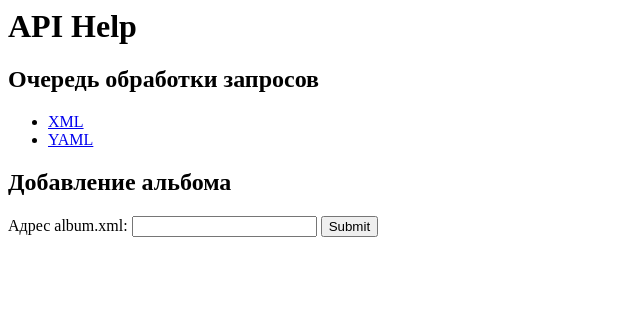
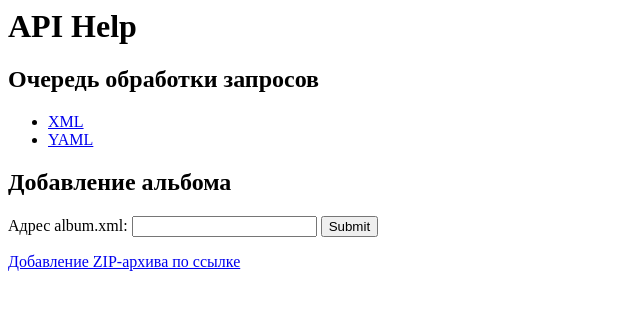
Before and after one commit to google-code-export/freemusic, a Django app: template website/templates/api.html in a window 1280 px wide. Shown: the top 310 px of the page, without its empty margins (0-640 px from the left). Run offline with Django 3.2, Linux system fonts and the light colour scheme; the template is opened without the code that fills it, so the values that code supplies are empty.

Commit message:
?????? ?? /upload/remote ?? /api.

```diff
--- a/website/templates/api.html
+++ b/website/templates/api.html
@@ -13,4 +13,6 @@
 <label>Адрес album.xml: <input type="text" name="url"/></label>
 <input type="submit"/>
 </form>
+
+<p><a href="/upload/remote">Добавление ZIP-архива по ссылке</a></p>
 {% endblock %}
```
